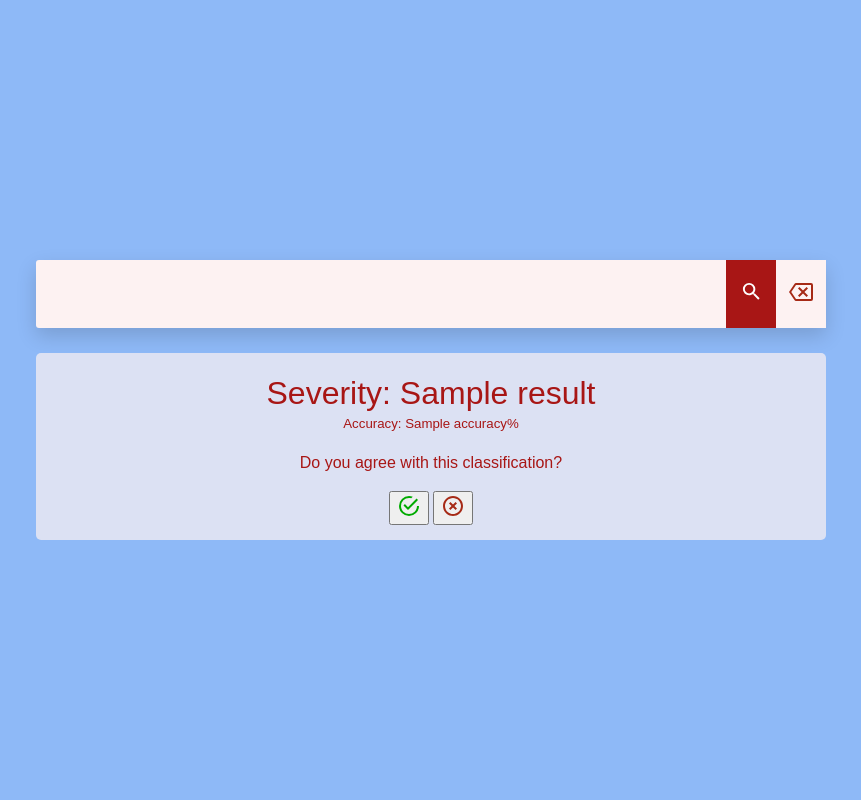
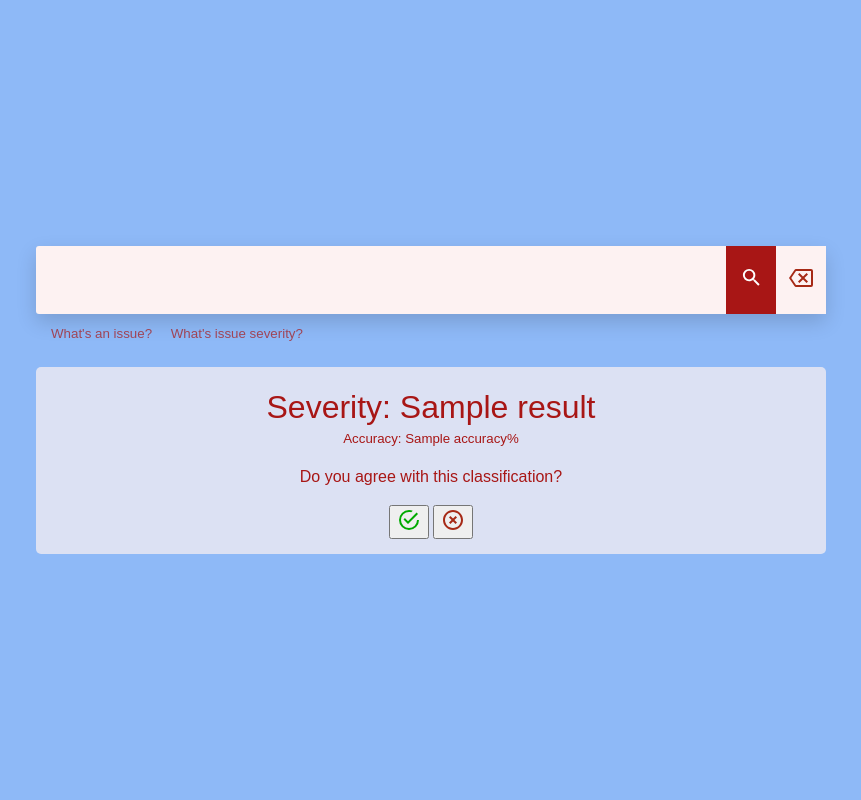
Before and after one commit to mateusragazzi/Issue-Severity, a Python web app: template templates/search/index.jinja2 in a window 1280 px wide. Shown: the whole page, without its empty margins (209-1070 px from the left). Run offline with Jinja, Linux system fonts and the light colour scheme; the template is opened without the code that fills it: most values are stand-ins (such as "Sample title", 1, 10 or a date in 2020); form fields are guessed from the names that the template uses.

Commit message:
Colocando tooltips de ajuda

```diff
--- a/static/scripts.js
+++ b/static/scripts.js
@@ -85,4 +85,18 @@ window.addEventListener('load', () => {
       sendSearch();
     }
   });
+
+  tippy('.help #issue', {
+    content: "Record and monitor suggestions and changes around the software. <br><br> <small>Leon, A. <i>Software configuration management handbook</i>, Artech House, 2015.</small>",
+    theme: 'issue-severity',
+    trigger: 'click',
+    allowHTML: true
+  });
+
+  tippy('.help #severity', {
+    content: "Reporting level, which can be: <br> <ul> <li> <b>Blocker:</b> blocks development, testing or use of software </li> <li> <b>Critical:</b> cause crash, loss of data or memory leak </li> <li> <b>Major:</b> major loss of functionality </li> <li> <b>Normal:</b> loss of functionality under certain circumstances </li> <li> <b>Minor:</b> minor loss of functionality which is easy for user to workaround </li> <li> <b>Enhancement:</b> cosmetic problem, misspelled word or others improvements </li> </ul> <small>Gomes, L., Torres, R., Côrtes, M., <i>Bug Report Severity Level Prediction in Open Source Software: A Survey and Research Opportunities</i>, 2019.</small>",
+    theme: 'issue-severity',
+    trigger: 'click',
+    allowHTML: true
+  });
 })
--- a/static/styles.css
+++ b/static/styles.css
@@ -275,3 +275,31 @@ h1 {
   border: 1px solid var(--primaryColor);
   border-left-width: 0;
 }
+
+div.help {
+  margin-top: 10px;
+}
+
+div.help a {
+  text-decoration: none;
+}
+
+div.help small {
+  color: var(--primaryColor);
+  text-decoration: none;
+  margin-left: 15px;
+  opacity: 0.7;
+}
+
+.tippy-content {
+  font-family: sans-serif;
+}
+
+.tippy-box[data-theme~='issue-severity'] {
+  background-color: var(--primaryColor);
+  color: var(--secondaryColor);
+}
+
+.tippy-box[data-theme~='issue-severity'][data-placement^='top'] > .tippy-arrow::before {
+  border-top-color: var(--primaryColor);
+}
--- a/templates/main.html
+++ b/templates/main.html
@@ -8,12 +8,8 @@
   <link rel="stylesheet" href="static/styles.css">
   <script src="static/scripts.js"></script>
   <script src="https://ajax.googleapis.com/ajax/libs/jquery/3.5.1/jquery.min.js"></script>
-
-  <!-- WORD CLOUD PLUGIN
-  <script src="https://cdn.amcharts.com/lib/4/core.js"></script>
-  <script src="https://cdn.amcharts.com/lib/4/charts.js"></script>
-  <script src="https://cdn.amcharts.com/lib/4/plugins/wordCloud.js"></script>
-  <script src="https://cdn.amcharts.com/lib/4/themes/animated.js"></script> -->
+  <script src="https://unpkg.com/@popperjs/core@2"></script>
+  <script src="https://unpkg.com/tippy.js@6"></script>
 </head>
 
 
--- a/templates/search/index.jinja2
+++ b/templates/search/index.jinja2
@@ -22,6 +22,10 @@
           </button>
           <input id="searchFormBtn" type="submit" style="display: none;" />
         </div>
+      </div>
+      <div class="help">
+        <a id="issue" href="javascript:void(0)"><small> What's an issue? </small></a>
+        <a id="severity" href="javascript:void(0)"><small> What's issue severity? </small></a>
       </div>
     </form>
   </div>
```
